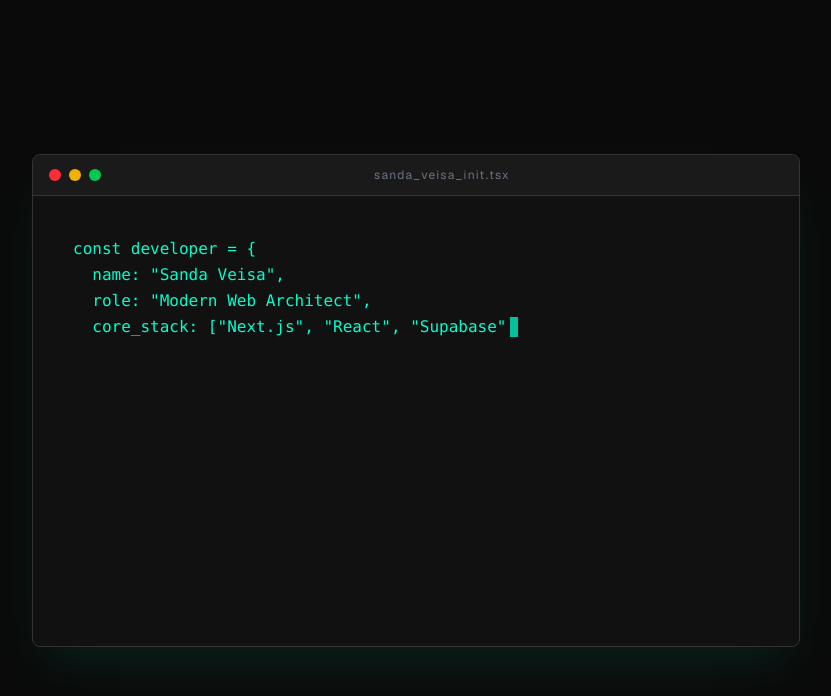
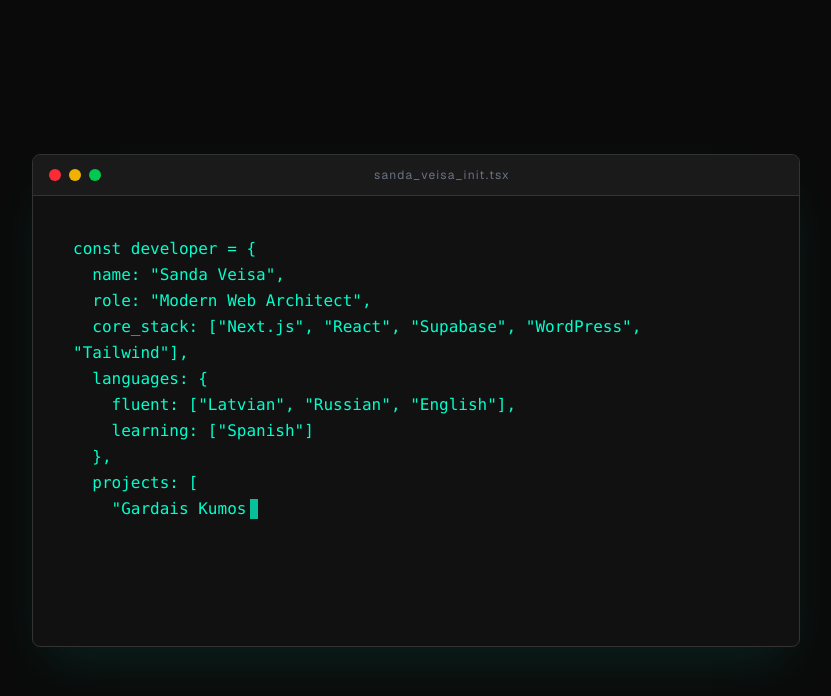
Before and after one commit to sandaveisa-cloud/sanda-portfolio, a Next.js app: page / in a window 1280 px wide. Shown: the top 696 px of the page, without its empty margins (224-1055 px from the left). Built offline with nearby package versions, Linux system fonts and the light colour scheme.

Commit message:
Speed up intro animation

```diff
--- a/src/app/page.tsx
+++ b/src/app/page.tsx
@@ -39,10 +39,10 @@ developer.buildExperience();`;
       i++;
       if (i > codeToType.length) {
         clearInterval(typingInterval);
-        setTimeout(() => setIsBuilding(true), 1200);
-        setTimeout(() => setShowPortfolio(true), 3000); // Transitions to full site after 3s
+        setTimeout(() => setIsBuilding(true), 500);
+        setTimeout(() => setShowPortfolio(true), 1200); // Transitions to full site much faster
       }
-    }, 45);
+    }, 20); // Faster typing speed
 
     return () => clearInterval(typingInterval);
   }, [showPortfolio]);
```
